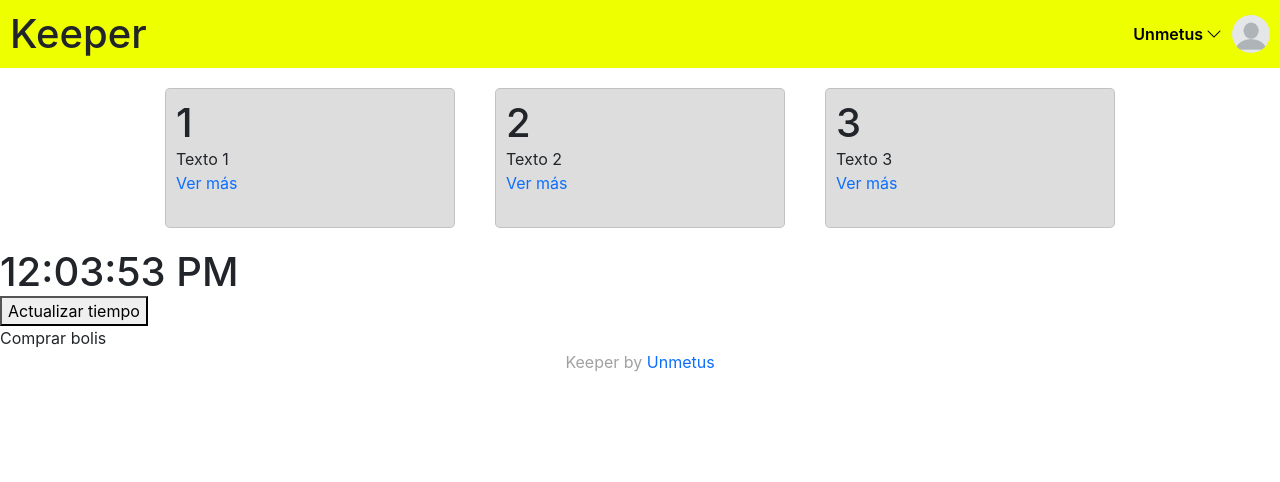
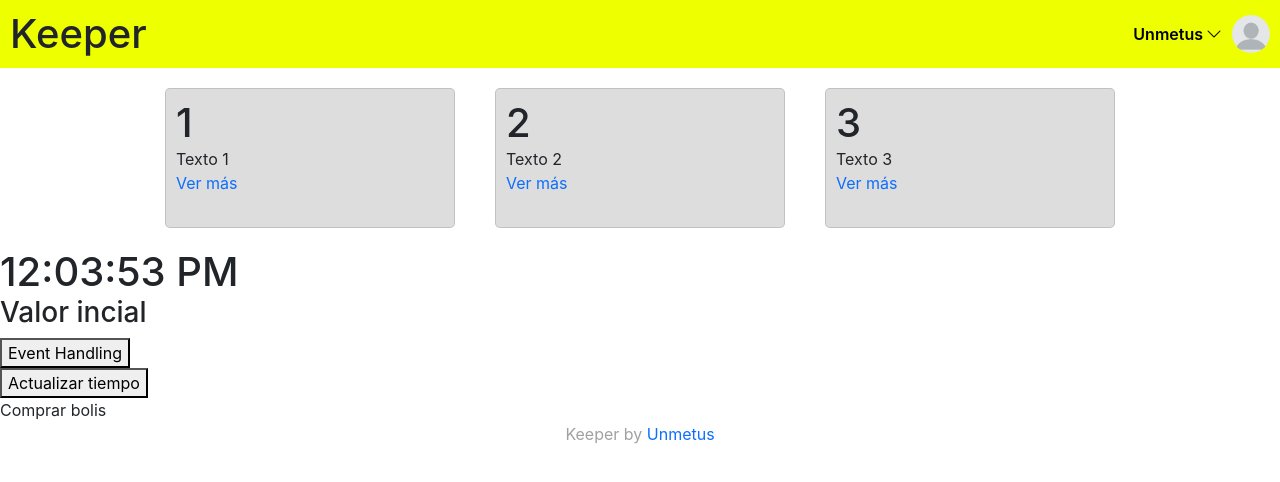
Before and after one commit to JaumeGelabert/keeper-react, a React (Create React App) app: page / in a window 1280 px wide. Shown: the top 482 px of the page. Built offline with nearby package versions, Linux system fonts and the light colour scheme.

Commit message:
Event handling

```diff
--- a/src/main.jsx
+++ b/src/main.jsx
@@ -19,11 +19,20 @@ function ContentLogged() {
         setTime(newTime);
     }
 
+    const [headingText, setHeadingText] = useState("Valor incial");
+    function HandleClick() {
+        setHeadingText("Submited");
+    }
+
     return(
         <div>
             <Header />
             <Content />
             <h1>{time}</h1>
+            <div>
+                <h3>{headingText}</h3>
+                <button onClick={HandleClick}>Event Handling</button>
+            </div>
             <button onClick={UpdateTime}>Actualizar tiempo</button>
             <p style = {isDone ? terminado : null}>Comprar bolis</p>
             <Footer />
```
